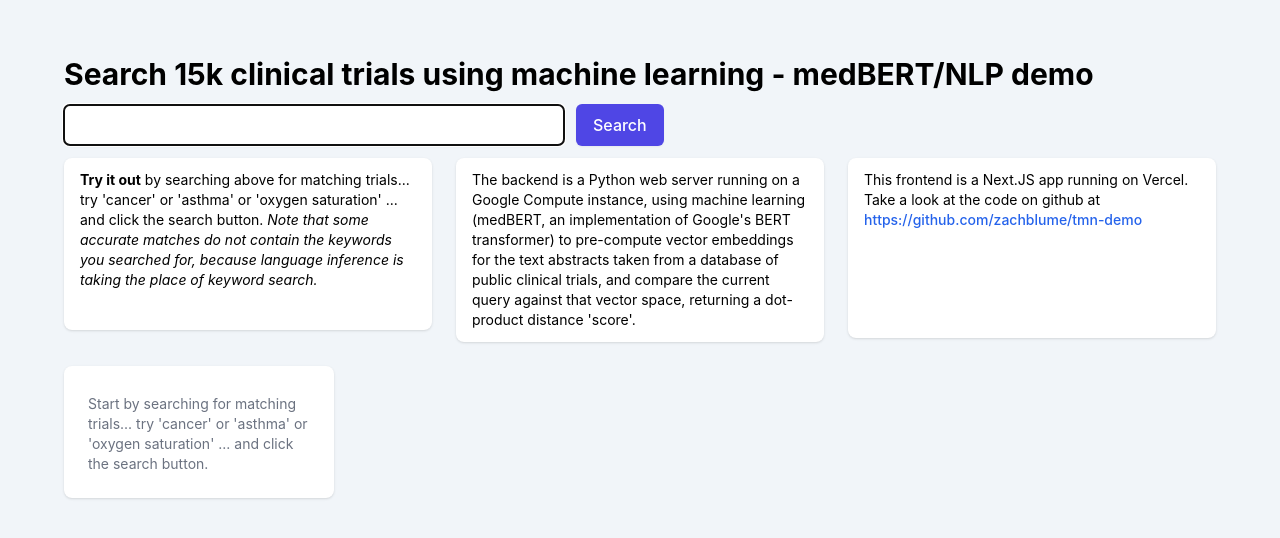
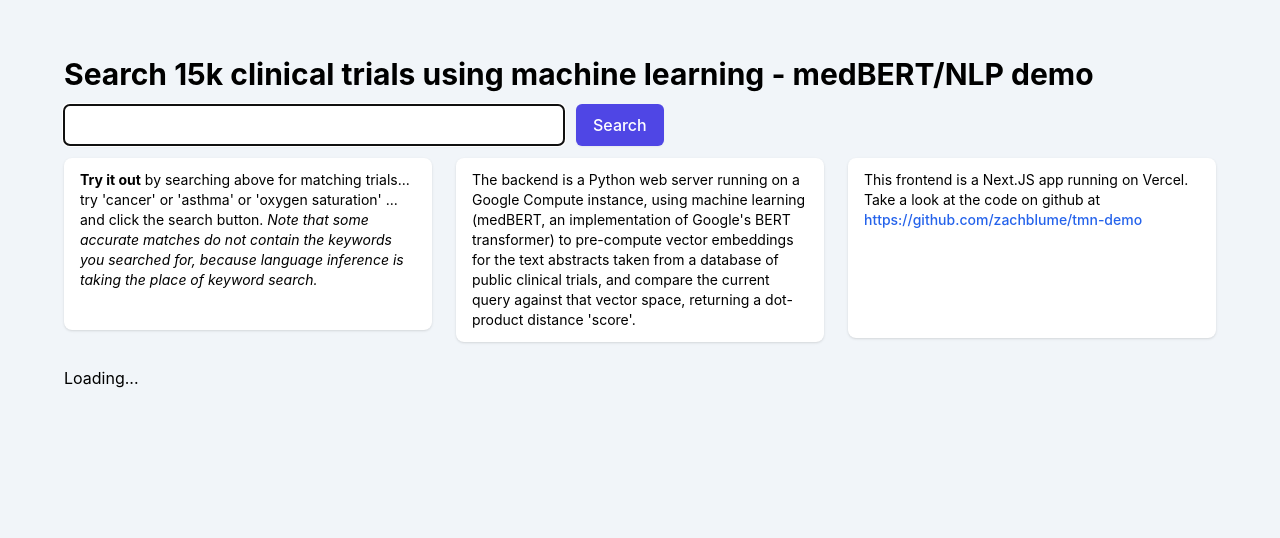
Before and after one commit to zachblume/machine-learning-recommendation-engine-demo, a Next.js app in the folder app/: page / in a window 1280 px wide. Shown: the top 538 px of the page. Built offline with nearby package versions, Linux system fonts and the light colour scheme.

Commit message:
loading true default

```diff
--- a/app/pages/index.js
+++ b/app/pages/index.js
@@ -10,7 +10,7 @@ export default function Home() {
   const [results, setResults] = useState([
     "Start by searching for matching trials... try 'cancer' or 'asthma' or 'oxygen saturation' ... and click the search button.",
   ]);
-  const [isLoading, setLoading] = useState(false);
+  const [isLoading, setLoading] = useState(true);
 
   useEffect(() => {
     if (query !== "") {
```
